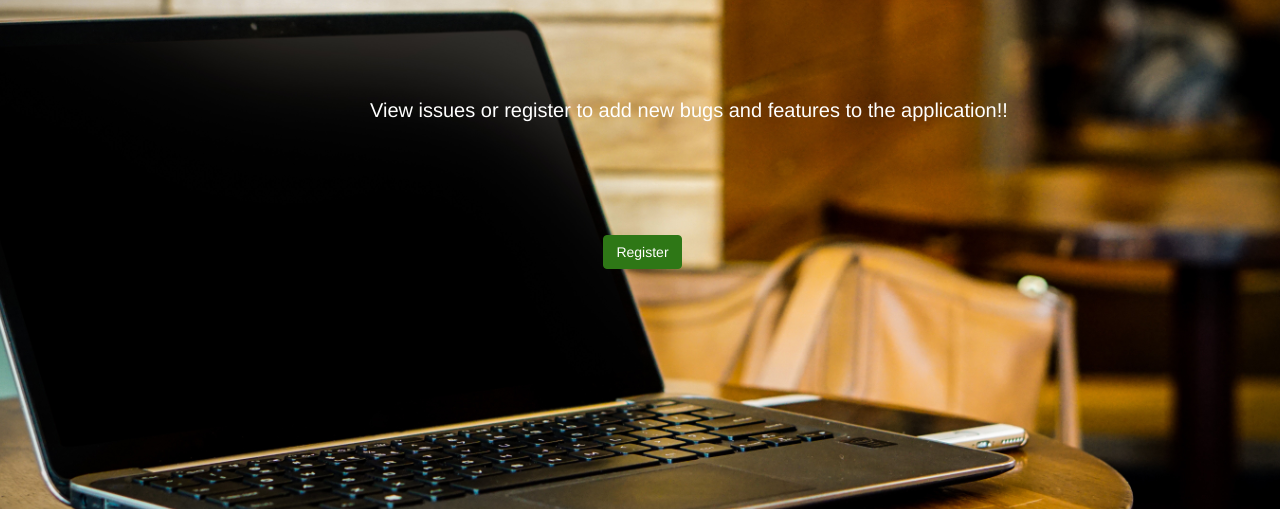
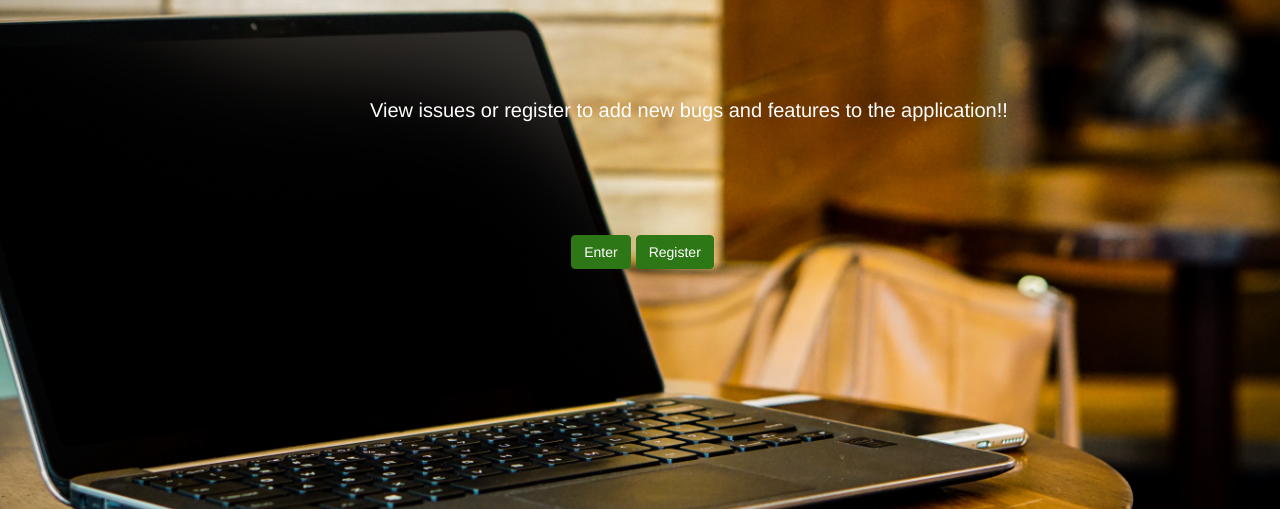
Before and after one commit to desflaherty/Unicorn_issue_tracker, a Django app: page / in a window 1280 px wide. Shown: the part 195-704 px from the top of the page. Run offline with Django 3.2, Linux system fonts and the light colour scheme; some libraries are stand-ins or nearby versions.

Commit message:
add enter button to homepage

```diff
--- a/accounts/templates/index.html
+++ b/accounts/templates/index.html
@@ -14,6 +14,7 @@
                 {% if user.is_authenticated %}
                 <a class="btn btn-success index-btn-sp" href="{% url 'bugs' %}"><i class="fa fa-bug" aria-hidden="true"></i><b>Bugs</b></a>
                 <a class="btn btn-success index-btn-sp" href="{% url 'features' %}"><i class="fa fa-plus"></i><b>Features</b></a> {% else %}
+                <a class="btn btn-success index-btn-sp" href="{% url 'bugs' %}">Enter</a>
                 <a class="btn btn-success index-btn-sp" href="{% url 'register' %}">Register</a> {% endif %}
             </div>
         </div>
```
Also changed, not shown: README.md.
